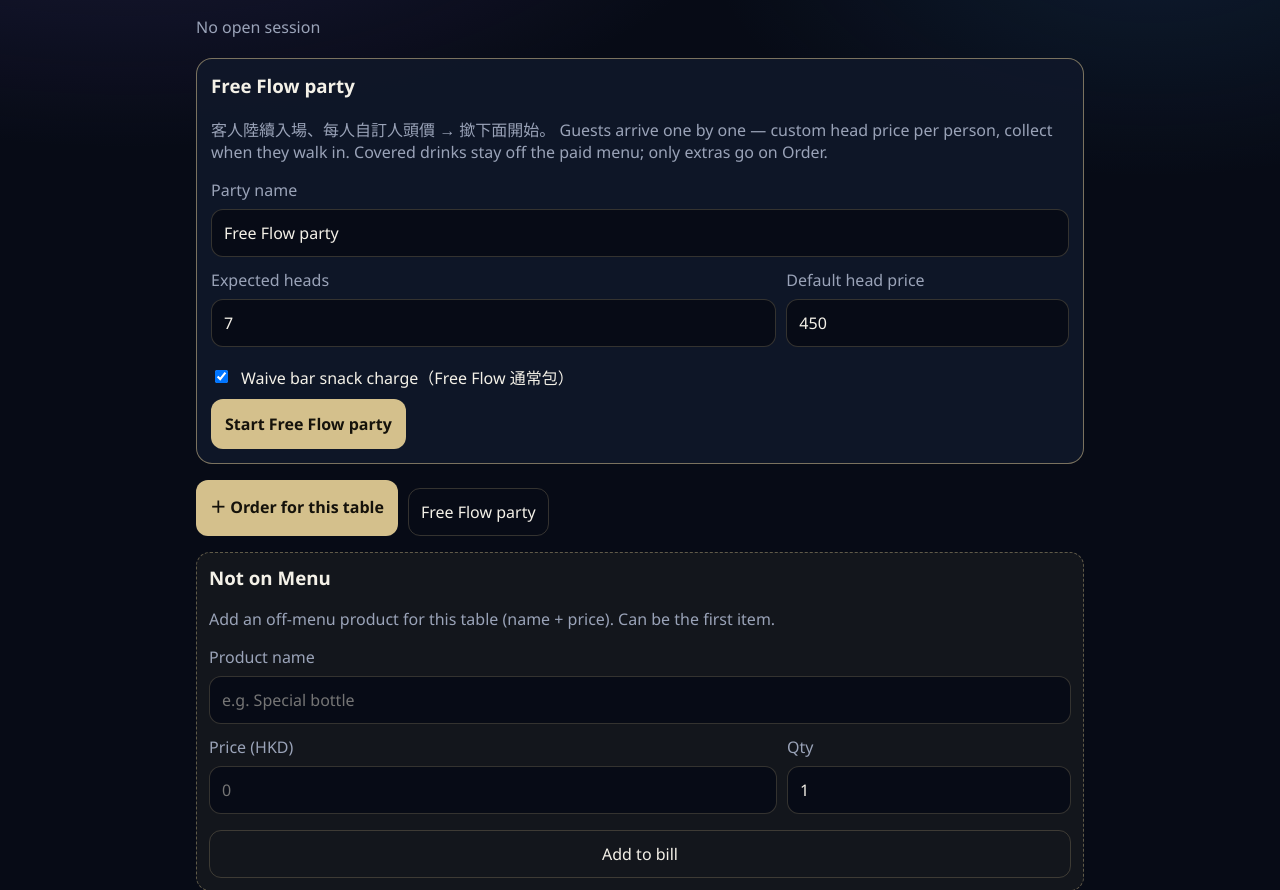
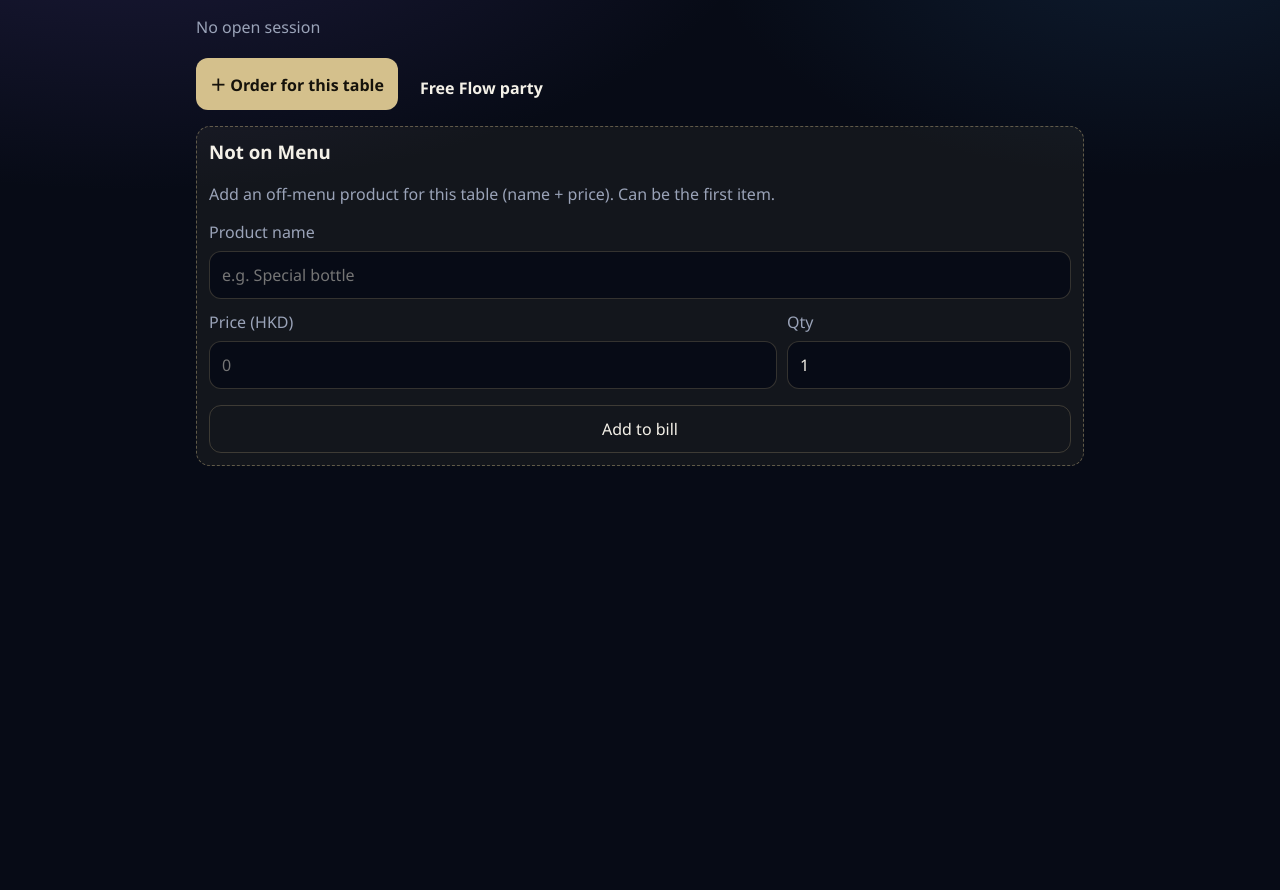
Before and after one commit to timwong1230/tim-team-system, a Python web app: template polar-order/templates/staff_bill.html in a window 1280 px wide. Shown: the part 73-963 px from the top of the page. After the commit the page ends 539 px from the top, so only its background shows below. Run offline with Jinja, Linux system fonts and the light colour scheme; the template is opened without the code that fills it, so the values that code supplies are empty.

Commit message:
Hide Free Flow party setup until staff tap the button (#160)
Opening a table Bill no longer shows the Free Flow party form by
default. Staff must tap Free Flow party (or arrive via Tables deep-link


#ffPartyCard / ?ff=1). Active parties keep the card visible.

Co-authored-by: Cursor Agent <cursoragent@cursor.com>
Co-authored-by: timwong1230 <timwong1230@users.noreply.github.com>

```diff
--- a/polar-order/templates/staff_bill.html
+++ b/polar-order/templates/staff_bill.html
@@ -14,8 +14,10 @@
     {% endif %}
   </div>
   {% if not is_boss %}
-  {# Free Flow party first — staff look here when guests arrive one by one. #}
-  <div class="card" id="ffPartyCard" style="margin-bottom:16px;border-color:rgba(212,192,140,0.55)"
+  {# Free Flow party setup stays hidden until staff tap «Free Flow party». #}
+  {# Once the party is active, the card stays visible for check-ins. #}
+  <div class="card" id="ffPartyCard"
+       style="margin-bottom:16px;border-color:rgba(212,192,140,0.55){% if not ff_party %};display:none{% endif %}"
        data-enabled="{{ 1 if ff_party else 0 }}"
        data-default-price="{{ ff_default_price if ff_party else 450 }}">
     <h3 style="margin-top:0">Free Flow party</h3>
@@ -97,8 +99,7 @@
   <div class="actions" style="margin-bottom:16px;display:flex;flex-wrap:wrap;gap:10px">
     <a class="primary" style="display:inline-block;width:auto;text-align:center"
        href="/staff/order/{{ table.code }}?pin={{ pin }}">＋ Order for this table</a>
-    <a class="ghost" style="display:inline-block;width:auto;text-align:center"
-       href="#ffPartyCard">Free Flow party</a>
+    <button class="ghost" type="button" id="ffPartyRevealBtn" style="width:auto">Free Flow party</button>
     {% if can_split %}
     <button class="ghost" type="button" id="splitPartyBtn" style="width:auto">
       ＋ Split party ({{ split_parent|replace('TABLE', 'Table ') }}A–D)
@@ -615,10 +616,27 @@
   const PIN = {{ pin|tojson }};
   const TABLE = {{ table.code|tojson }};
   const ffMsg = document.getElementById('ffPartyMsg');
+  const ffCard = document.getElementById('ffPartyCard');
+
+  function showFfPartyCard(scroll) {
+    if (!ffCard) return;
+    ffCard.style.display = '';
+    if (scroll) {
+      ffCard.scrollIntoView({ behavior: 'smooth', block: 'start' });
+    }
+  }
+
+  // Only reveal setup after staff tap «Free Flow party» (or Tables deep-link).
+  document.getElementById('ffPartyRevealBtn')?.addEventListener('click', () => {
+    if (location.hash !== '#ffPartyCard') {
+      history.replaceState(null, '', '#ffPartyCard');
+    }
+    showFfPartyCard(true);
+  });
 
   // Deep-link from Tables «Free Flow party» button
-  if (location.hash === '#ffPartyCard') {
-    document.getElementById('ffPartyCard')?.scrollIntoView({ behavior: 'smooth', block: 'start' });
+  if (location.hash === '#ffPartyCard' || new URLSearchParams(location.search).get('ff') === '1') {
+    showFfPartyCard(true);
   }
 
   function ffError(err) {
--- a/polar-order/templates/staff_tables.html
+++ b/polar-order/templates/staff_tables.html
@@ -9,7 +9,7 @@
     <h1>Open seats</h1>
     <p>
       Table 1–5 · Terrace · Bar. Tap a seat for bill, or <strong>Order</strong> for the guest.
-      <strong>Free Flow party</strong>：客人陸續入場收人頭 — 撳枱位入 Bill，最上有 Free Flow party。
+      <strong>Free Flow party</strong>：客人陸續入場收人頭 — 撳枱位嘅 Free Flow party 掣先會見設定。
       Shared tables: open Table 1–5, then <strong>Split party (A–D)</strong> for separate parties
       (own name + headcount). Active splits appear here only when in use.
     </p>
```
Also changed, not shown: tests/test_polar_ff_party.py (+6 -2 lines).
